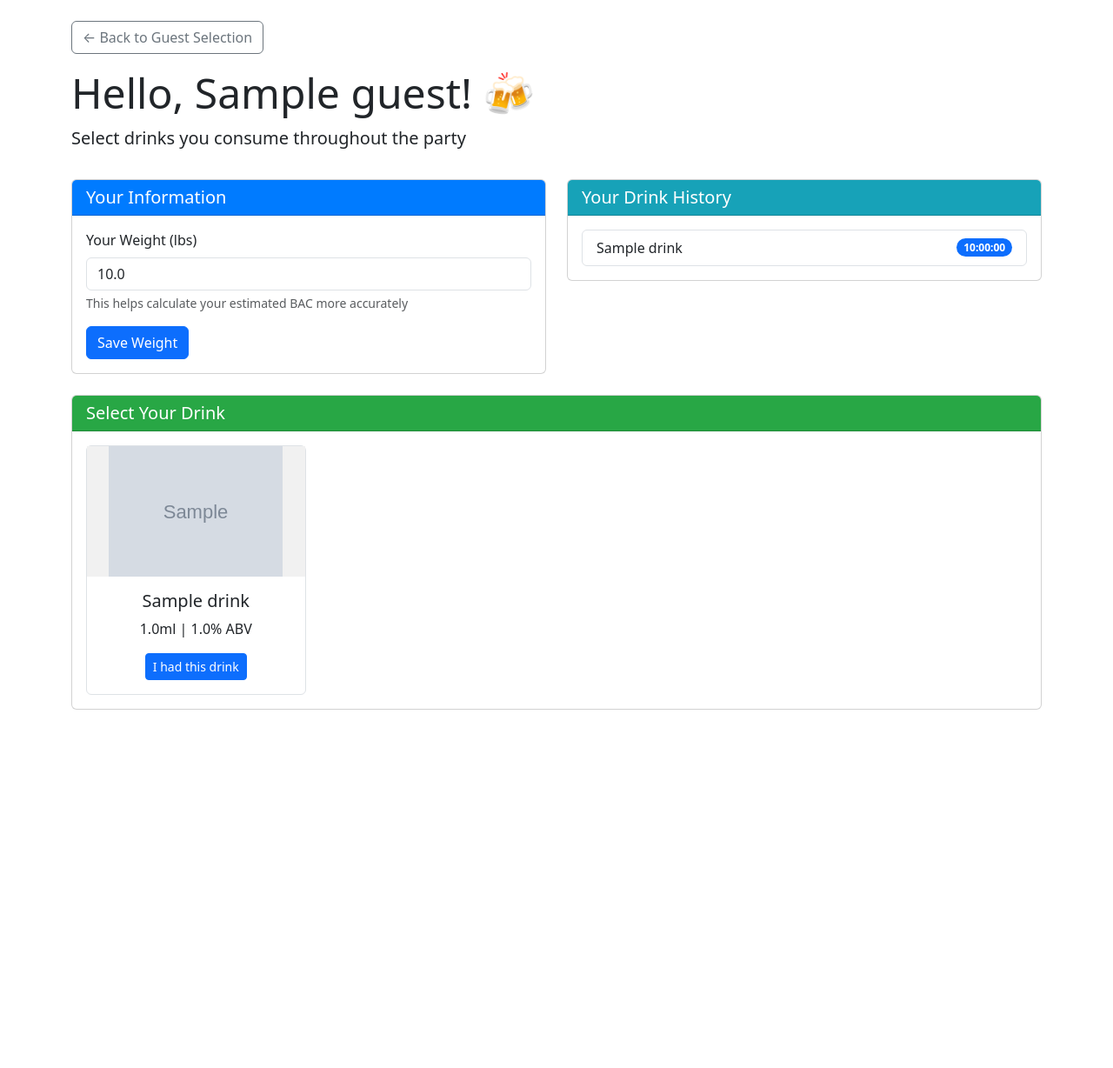
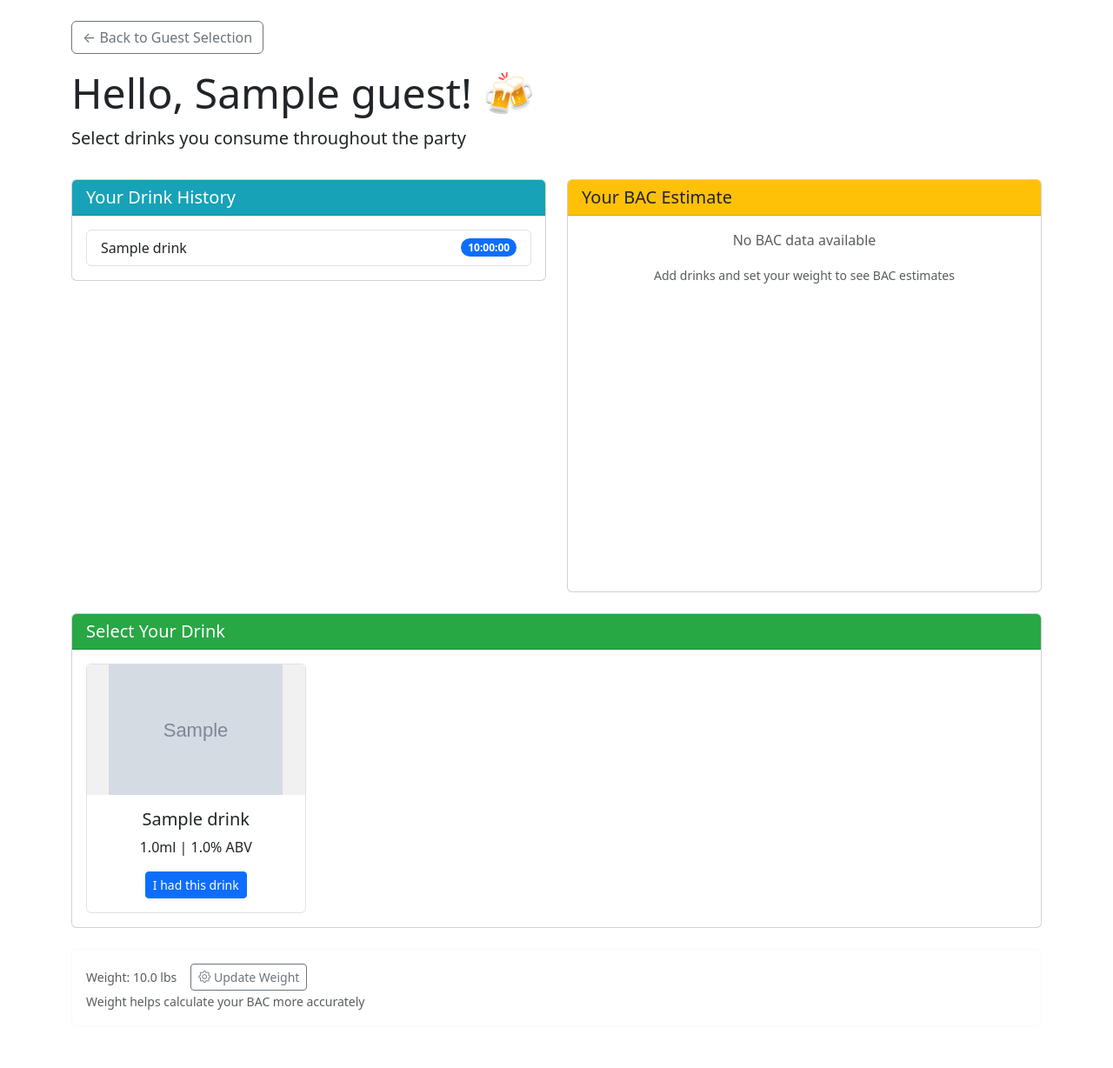
Before and after one commit to bobbyc-brs/DryRun-PartyApp, a Flask app: page /guest/select/1 in a window 1280 px wide. Shown: the whole page at 87% size. Before the commit the page ends 816 px from the top, so only its background shows below. Run offline with Flask 3, Linux system fonts and the light colour scheme; tables that the repository leaves empty hold one stand-in row (values such as "Sample post"); grey boxes marked "Sample" are stand-in pictures; some libraries are stand-ins or nearby versions.

Commit message:
Redesign guest interface with improved layout
- Move drink history and BAC chart to the top for better visibility
- Add real-time BAC chart using existing host endpoint
- Make weight management subtle with modal dialog at bottom
- Keep drink selection prominently displayed
- Add Bootstrap Icons for better UI elements
- Auto-refresh BAC chart when new drinks are added

```diff
--- a/app/templates/guest/select.html
+++ b/app/templates/guest/select.html
@@ -23,6 +23,7 @@
     <meta name="viewport" content="width=device-width, initial-scale=1.0">
     <title>{{ guest.name }} - Drink Selection</title>
     <link rel="stylesheet" href="https://cdn.jsdelivr.net/npm/bootstrap@5.3.0/dist/css/bootstrap.min.css">
+    <link rel="stylesheet" href="https://cdn.jsdelivr.net/npm/bootstrap-icons@1.10.0/font/bootstrap-icons.css">
     <link rel="stylesheet" href="{{ url_for('static', filename='css/style.css') }}">
 </head>
 <body>
@@ -48,28 +49,8 @@
             {% endif %}
         {% endwith %}
 
+        <!-- Drink History and BAC Chart Section -->
         <div class="row mb-4">
-            <div class="col-md-6">
-                <div class="card">
-                    <div class="card-header bg-primary text-white">
-                        <h2 class="h5 mb-0">Your Information</h2>
-                    </div>
-                    <div class="card-body">
-                        <form method="POST">
-                            <div class="mb-3">
-                                <label for="weight" class="form-label">Your Weight (lbs)</label>
-                                <input type="number" class="form-control" id="weight" name="weight"
-                                       value="{{ guest.weight|default('', true) }}" min="50" max="500" step="0.1" required>
-                                <div class="form-text">
-                                    This helps calculate your estimated BAC more accurately
-                                </div>
-                            </div>
-                            <button type="submit" class="btn btn-primary">Save Weight</button>
-                        </form>
-                    </div>
-                </div>
-            </div>
-
             <div class="col-md-6">
                 <div class="card">
                     <div class="card-header bg-info text-white">
@@ -89,8 +70,21 @@
                                 {% endfor %}
                                 </ul>
                             {% else %}
-                                <p class="text-center">No drinks recorded yet</p>
+                                <p class="text-center text-muted">No drinks recorded yet</p>
                             {% endif %}
+                        </div>
+                    </div>
+                </div>
+            </div>
+
+            <div class="col-md-6">
+                <div class="card">
+                    <div class="card-header bg-warning text-dark">
+                        <h2 class="h5 mb-0">Your BAC Estimate</h2>
+                    </div>
+                    <div class="card-body">
+                        <div id="bac-chart" class="chart-container" style="height: 300px;">
+                            <p class="text-center text-muted">Loading BAC chart...</p>
                         </div>
                     </div>
                 </div>
@@ -139,11 +133,65 @@
                 </div>
             </div>
         </div>
+
+        <!-- Weight Management Section (Subtle at bottom) -->
+        <div class="row mb-4">
+            <div class="col-12">
+                <div class="card border-light">
+                    <div class="card-body py-3">
+                        <div class="row align-items-center">
+                            <div class="col-md-8">
+                                <div class="d-flex align-items-center">
+                                    <span class="text-muted me-3">
+                                        <small>Weight: {{ guest.weight|default('Not set', true) }} lbs</small>
+                                    </span>
+                                    <button type="button" class="btn btn-outline-secondary btn-sm" data-bs-toggle="modal" data-bs-target="#weightModal">
+                                        <i class="bi bi-gear"></i> Update Weight
+                                    </button>
+                                </div>
+                                <small class="text-muted">Weight helps calculate your BAC more accurately</small>
+                            </div>
+                        </div>
+                    </div>
+                </div>
+            </div>
+        </div>
+    </div>
+
+    <!-- Weight Update Modal -->
+    <div class="modal fade" id="weightModal" tabindex="-1" aria-labelledby="weightModalLabel" aria-hidden="true">
+        <div class="modal-dialog">
+            <div class="modal-content">
+                <div class="modal-header">
+                    <h5 class="modal-title" id="weightModalLabel">Update Your Weight</h5>
+                    <button type="button" class="btn-close" data-bs-dismiss="modal" aria-label="Close"></button>
+                </div>
+                <form method="POST" id="weight-form">
+                    <div class="modal-body">
+                        <div class="mb-3">
+                            <label for="weight" class="form-label">Your Weight (lbs)</label>
+                            <input type="number" class="form-control" id="weight" name="weight"
+                                   value="{{ guest.weight|default('', true) }}" min="50" max="500" step="0.1" required>
+                            <div class="form-text">
+                                This helps calculate your estimated BAC more accurately
+                            </div>
+                        </div>
+                    </div>
+                    <div class="modal-footer">
+                        <button type="button" class="btn btn-secondary" data-bs-dismiss="modal">Cancel</button>
+                        <button type="submit" class="btn btn-primary">Save Weight</button>
+                    </div>
+                </form>
+            </div>
+        </div>
     </div>
 
     <script src="https://cdn.jsdelivr.net/npm/bootstrap@5.3.0/dist/js/bootstrap.bundle.min.js"></script>
+    <script src="https://cdn.plot.ly/plotly-latest.min.js"></script>
     <script>
         document.addEventListener('DOMContentLoaded', function() {
+            // Load BAC chart on page load
+            loadBACChart();
             // Add event listeners to all drink buttons
             const addDrinkButtons = document.querySelectorAll('.add-drink-btn');
             addDrinkButtons.forEach(button => {
@@ -217,6 +265,9 @@
                             alertDiv.classList.remove('show');
                             setTimeout(() => alertDiv.remove(), 150);
                         }, 3000);
+
+                        // Reload BAC chart after adding drink
+                        loadBACChart();
                     } else {
                         alert('Error: ' + data.error);
                     }
@@ -226,6 +277,35 @@
                     alert('An error occurred while adding the drink');
                 });
             }
+
+            // Function to load BAC chart
+            function loadBACChart() {
+                const chartDiv = document.getElementById('bac-chart');
+
+                fetch(`/host/bac_chart/{{ guest.id }}`)
+                    .then(response => response.json())
+                    .then(data => {
+                        if (data.success && data.chart_html) {
+                            chartDiv.innerHTML = data.chart_html;
+                        } else {
+                            chartDiv.innerHTML = `
+                                <div class="text-center text-muted">
+                                    <p>No BAC data available</p>
+                                    <small>Add drinks and set your weight to see BAC estimates</small>
+                                </div>
+                            `;
+                        }
+                    })
+                    .catch(error => {
+                        console.error('Error loading BAC chart:', error);
+                        chartDiv.innerHTML = `
+                            <div class="text-center text-muted">
+                                <p>Unable to load BAC chart</p>
+                                <small>Please refresh the page</small>
+                            </div>
+                        `;
+                    });
+            }
         });
     </script>
 </body>
```
